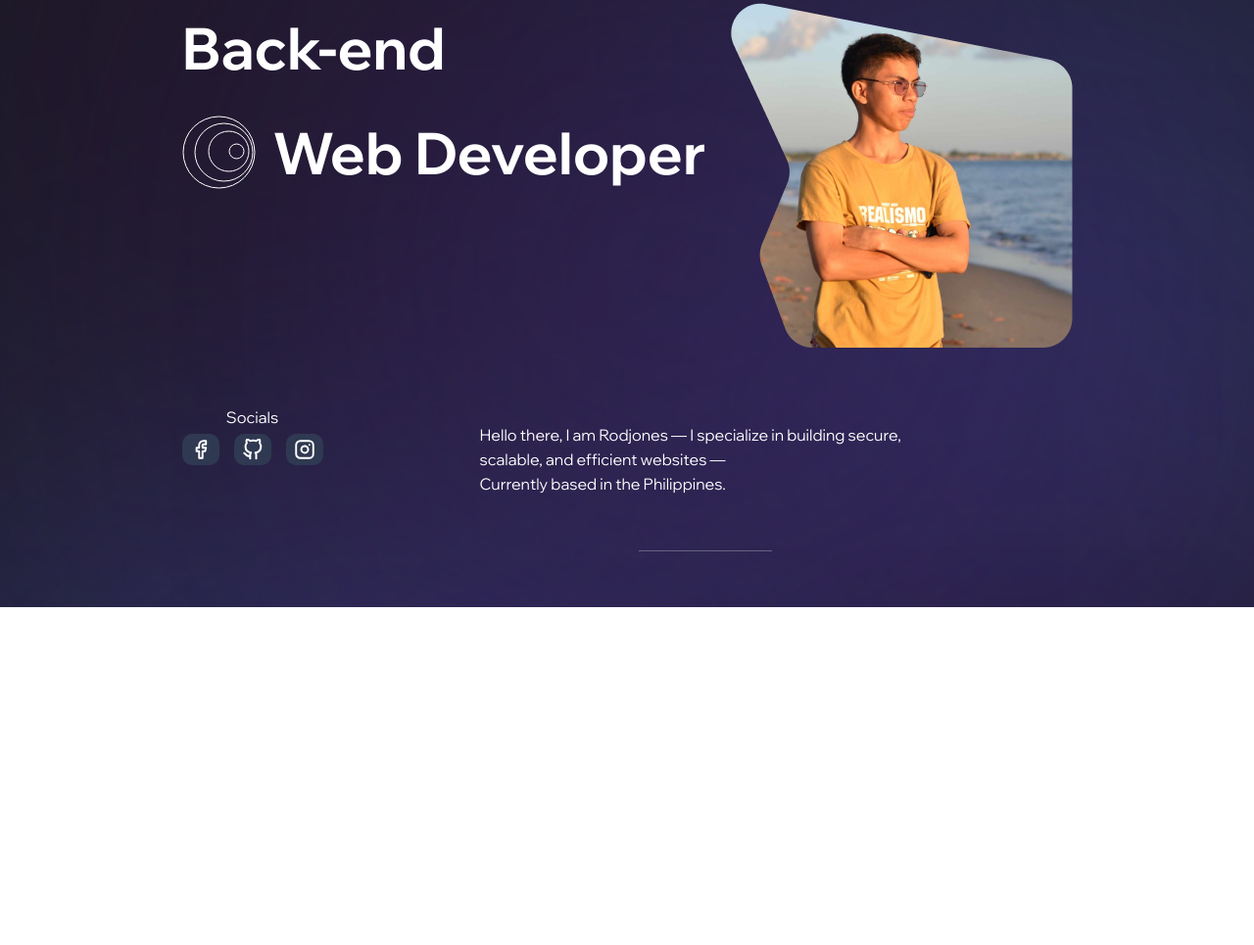
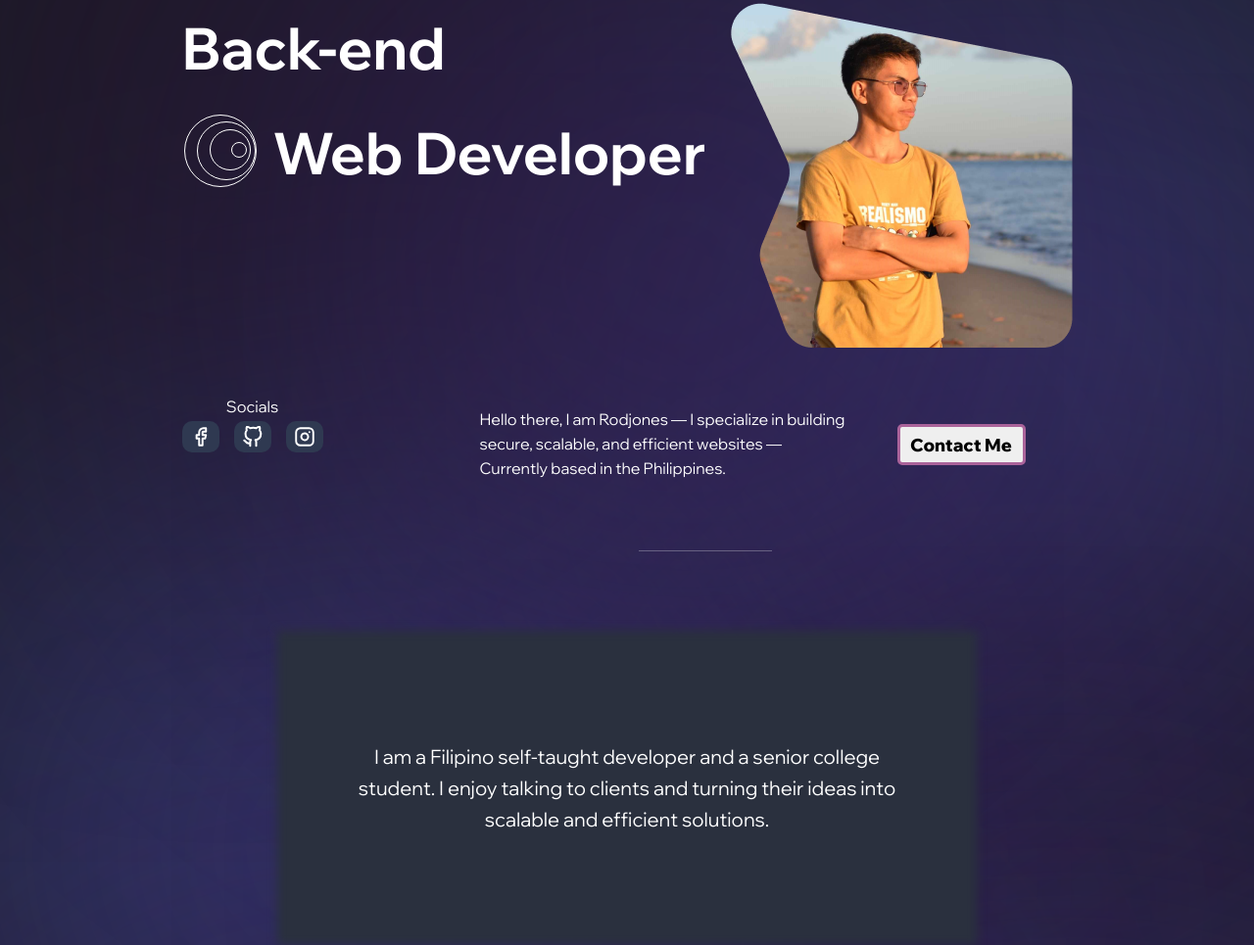
Before and after one commit to rod-101/portfolio, a plain HTML site: page home.html in a window 1280 px wide. Shown: the part 180-1145 px from the top of the page at 98% size. Before the commit the page ends 879 px from the top, so only its background shows below. Drawn offline with Linux system fonts and the light colour scheme.

Commit message:
add short introductory section

```diff
--- a/home.html
+++ b/home.html
@@ -23,7 +23,14 @@
             <div class="hero_section">
                 <div class="backend_dev">Back-end<br>
                     <div>
-                        <img src="images/spiral.svg" alt=""> Web Developer
+                        <!-- <img src="images/spiral.svg" alt="">  -->
+                        <div>
+                            <div class="circle-1"></div>
+                            <div class="circle-2"></div>
+                            <div class="circle-3"></div>
+                            <div class="circle-4"></div>
+                        </div>
+                        Web Developer
                     </div>
                 </div>
                 <div class="my_photo">
@@ -42,6 +49,12 @@
                 </p>
                 <button>Contact Me</button>
             </div>
+            <div class="short_intro">
+                <div class="short_intro_bg"></div>
+                <p>
+                    I am a Filipino self-taught developer and a senior college student. I enjoy talking to clients and turning their ideas into scalable and efficient solutions.
+                </p>
+            </div>
         </main>
     </div>
 </body>
--- a/styles.css
+++ b/styles.css
@@ -14,24 +14,20 @@
     font-family: 'WixMadeforDisplay-Medium';
     src: url("fonts/static/WixMadeforDisplay-Medium.ttf");
 }
+@font-face {
+    font-family: 'WixMadeforDisplay-ExtraBold';
+    src: url("fonts/static/WixMadeforDisplay-ExtraBold.ttf");
+}
 * {
     margin: 0px;
     padding: 0px;
     box-sizing: border-box;
     color: white;
 }
-.bg {
-    display: block;
-    position:absolute;
-    height: 100%;
-    width: 100%;
-    top: 0%;
-    left: 0%;
+body {
+    overflow-x: hidden;
     background-image: url("images/background.svg");
     background-repeat: no-repeat;
-}
-body {
-    overflow-x: hidden;
 }
 header {
     display: flex;
@@ -63,6 +59,7 @@ main {
     margin: auto;
     position: relative;
 }
+
 .hero_section {
     width: 909px;
     height: 38rem;
@@ -81,26 +78,56 @@ main {
     display: flex;
     justify-content: space-between;
 }
+.circle-1, .circle-2, .circle-3, .circle-4 {
+    border: 1px solid white;
+    border-radius: 50%;
+    position: absolute;
+}
+.circle-1 {
+    width: 74px;
+    height: 74px;
+    position: relative;
+    left: 2px;
+    bottom: 1px;
+}
+.circle-2 {
+    width: 60px;
+    height: 60px;
+    left: 15px;
+    bottom: 9px;
+}
+.circle-3 {
+    width: 42px;
+    height: 42px;
+    left: 28px;
+    bottom: 19px;
+}
+.circle-4 {
+    width: 16px;
+    height: 16px;
+    left: 50px;
+    bottom: 32px;
+}
+
 .my_photo {
     position: absolute;
     right: 0px;
     top: 6.5rem;
 }
 .hero_statement {
-    width: 466px;
+    width: 389px;
     position: absolute;
-    bottom: 2rem;
     font-family: 'WixMadeforDisplay-Regular';
     font-size: 16px;
     line-height: 25px;
     left: 19rem;
-    bottom: 0px;
+    bottom: 1rem;
 }
 .socials {
-    height: 65px;
+    height: 6a5px;
     width: 144px;
     position: absolute;
-    bottom: 31px;
+    bottom: 45px;
     left: 0px;
     display: flex;
     flex-wrap: wrap;
@@ -136,5 +163,40 @@ main {
 .hero_section > button {
     width: 131px;
     height: 42px;
-    color: green;
+    color: black;
+    font-size: 18px;
+    border: 3px solid rgb(170, 99, 154);
+    font-family: 'WixMadeforDisplay-ExtraBold';
+    position: absolute;
+    right: 3rem;
+    bottom: 2rem;
+    border-radius: 5px;
 }
+
+
+.short_intro {
+    width: 714px;
+    height: 321px;
+    margin: auto;
+    position: relative;
+    top: 137px;
+}
+.short_intro_bg {
+    width: inherit;
+    height: inherit;
+    background-color: #2A303E;
+    filter: blur(5px);
+}
+.short_intro > p {
+    width: inherit;
+    position: absolute;
+    font-family: "WixMadeforDisplay-Regular";
+    font-size: 20px;
+    text-align: center;
+    z-index: 1;
+    top: 50%;
+    left: 50%;
+    transform: translate(-50%, -50%);
+    padding: 0 5rem 0 5rem;
+    line-height: 2rem;
+}
```
